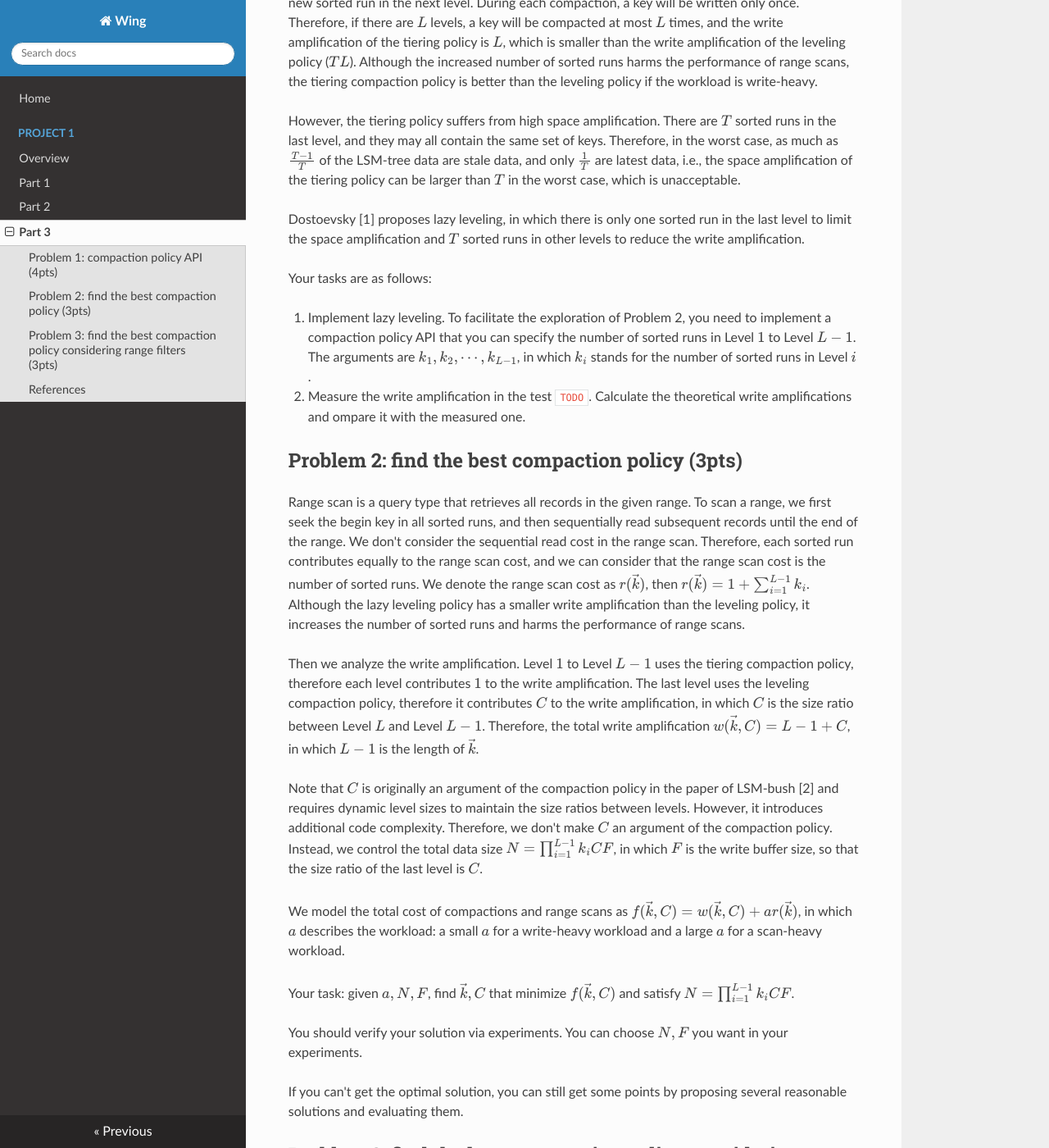
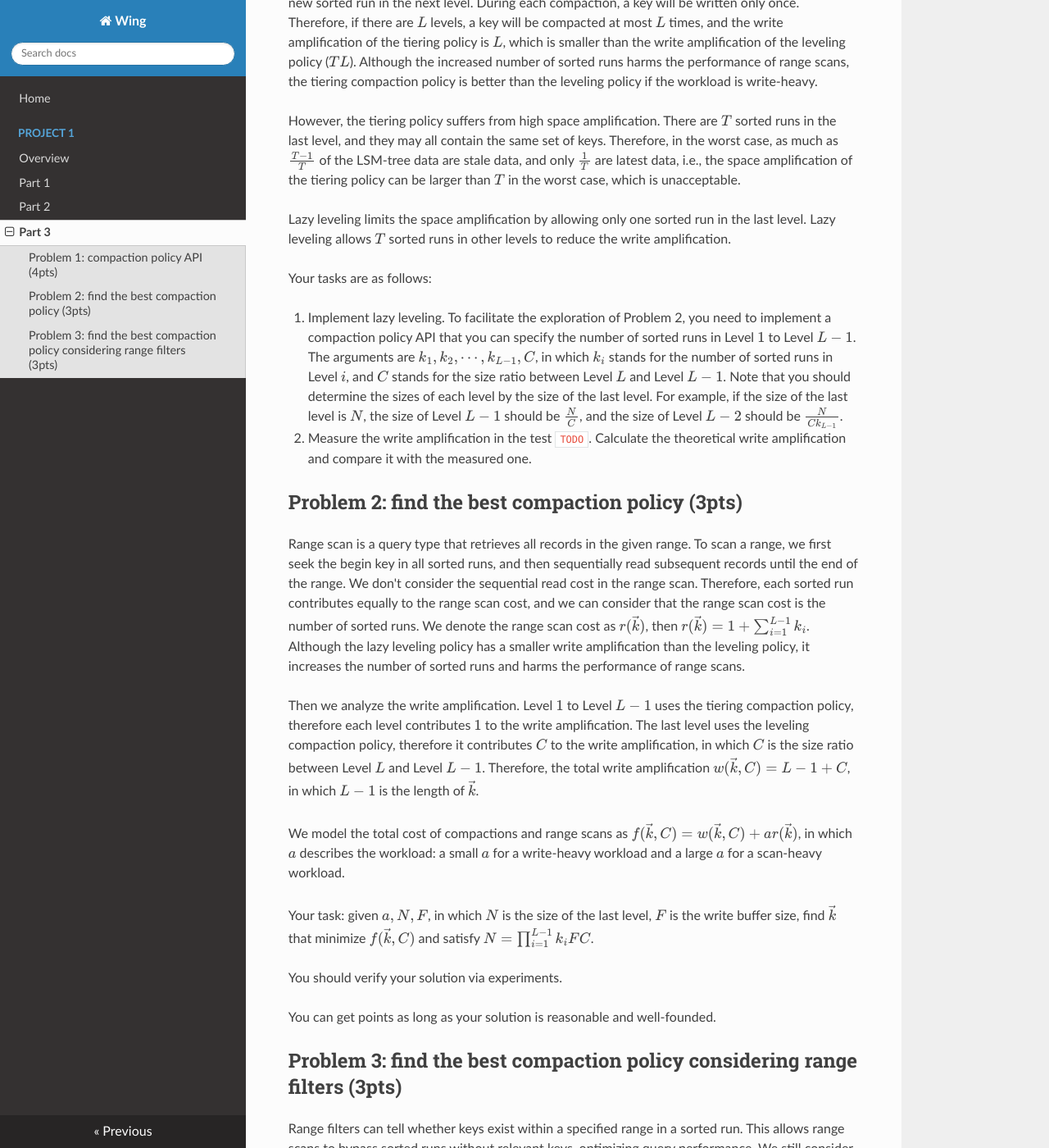
Before and after one commit to iidb/wing-docs, an MkDocs documentation site: the page built from docs/p1/part3.md, in a window 1280 px wide and 1400 px high, scrolled down 392 px. Shown: the whole window at 82% size. Built offline with MkDocs 1.6.1, drawn with Linux system fonts in a browser that asks for light colours; nearby versions of some CDN libraries; formulas are drawn with MathJax 3; some of the changed text lies outside the part shown.

Commit message:
Update part3.md

```diff
--- a/docs/p1/part3.md
+++ b/docs/p1/part3.md
@@ -8,12 +8,12 @@ Tiering is another compaction policy: there are at most $T$ sorted runs in each
 
 However, the tiering policy suffers from high space amplification. There are $T$ sorted runs in the last level, and they may all contain the same set of keys. Therefore, in the worst case, as much as $\frac{T-1}{T}$ of the LSM-tree data are stale data, and only $\frac{1}{T}$ are latest data, i.e., the space amplification of the tiering policy can be larger than $T$ in the worst case, which is unacceptable.
 
-Dostoevsky [1] proposes lazy leveling, in which there is only one sorted run in the last level to limit the space amplification and $T$ sorted runs in other levels to reduce the write amplification.
+Lazy leveling limits the space amplification by allowing only one sorted run in the last level. Lazy leveling allows $T$ sorted runs in other levels to reduce the write amplification.
 
 Your tasks are as follows:
 
-1. Implement lazy leveling. To facilitate the exploration of Problem 2, you need to implement a compaction policy API that you can specify the number of sorted runs in Level $1$ to Level $L-1$. The arguments are $k_1, k_2, \cdots, k_{L-1}$, in which $k_i$ stands for the number of sorted runs in Level $i$.
-2. Measure the write amplification in the test `TODO`. Calculate the theoretical write amplifications and ompare it with the measured one.
+1. Implement lazy leveling. To facilitate the exploration of Problem 2, you need to implement a compaction policy API that you can specify the number of sorted runs in Level $1$ to Level $L-1$. The arguments are $k_1, k_2, \cdots, k_{L-1}, C$, in which $k_i$ stands for the number of sorted runs in Level $i$, and $C$ stands for the size ratio between Level $L$ and Level $L-1$. Note that you should determine the sizes of each level by the size of the last level. For example, if the size of the last level is $N$, the size of Level $L-1$ should be $\frac{N}{C}$, and the size of Level $L-2$ should be $\frac{N}{C k_{L-1}}$.
+2. Measure the write amplification in the test `TODO`. Calculate the theoretical write amplification and compare it with the measured one.
 
 ## Problem 2: find the best compaction policy (3pts)
 
@@ -21,32 +21,22 @@ Range scan is a query type that retrieves all records in the given range. To sca
 
 Then we analyze the write amplification. Level $1$ to Level $L-1$ uses the tiering compaction policy, therefore each level contributes $1$ to the write amplification. The last level uses the leveling compaction policy, therefore it contributes $C$ to the write amplification, in which $C$ is the size ratio between Level $L$ and Level $L-1$. Therefore, the total write amplification $w(\vec k, C) = L - 1 + C$, in which $L-1$ is the length of $\vec k$.
 
-Note that $C$ is originally an argument of the compaction policy in the paper of LSM-bush [2] and requires dynamic level sizes to maintain the size ratios between levels. However, it introduces additional code complexity. Therefore, we don't make $C$ an argument of the compaction policy. Instead, we control the total data size $N = \prod_{i=1}^{L-1} k_i C F$, in which $F$ is the write buffer size, so that the size ratio of the last level is $C$.
-
 We model the total cost of compactions and range scans as $f(\vec k, C) = w(\vec k, C) + a r(\vec k)$, in which $a$ describes the workload: a small $a$ for a write-heavy workload and a large $a$ for a scan-heavy workload.
 
-Your task: given $a, N, F$, find $\vec k, C$ that minimize $f(\vec k, C)$ and satisfy $N = \prod_{i=1}^{L-1} k_i C F$.
+Your task: given $a, N, F$, in which $N$ is the size of the last level, $F$ is the write buffer size, find $\vec k$ that minimize $f(\vec k, C)$ and satisfy $N = \prod_{i=1}^{L-1} k_i F C$.
 
-You should verify your solution via experiments. You can choose $N, F$ you want in your experiments.
+You should verify your solution via experiments.
 
-If you can't get the optimal solution, you can still get some points by proposing several reasonable solutions and evaluating them.
+You can get points as long as your solution is reasonable and well-founded.
 
 ## Problem 3: find the best compaction policy considering range filters (3pts)
 
 Range filters can tell whether keys exist within a specified range in a sorted run. This allows range scans to bypass sorted runs without relevant keys, optimizing query performance. We still consider the range scan cost $r$ as the number of sorted runs it reads in this problem. However, since some sorted runs may be skipped, the range scan cost $r \le 1 + \sum_{i=1}^{L-1} k_i$
 
-For example, if the range scan length is $m$, then the expected number of records to read (i.e., expected scan length) in the last level (i.e., Level $L$) is $m$. Since the size of Level $L-1$ is $\frac{1}{C}$ of the size of Level $L$, and there are $k_{L-1}$ sorted runs in Level $L-1$, the size of each sorted run in Level $L-1$ is $\frac{1}{C k_{L-1}}$ of the size of Level $L$. Therefore, the expected scan length in each sorted run of Level $L-1$ is $\frac{m}{C k_{L-1}}$. Similarly, the expected scan length in each sorted run of Level $L-2$ is $\frac{m}{C k_{L-1} k_{L-2}}$. To simplify the model, if the expected scan length $s$ of a sorted run $\ge 1$, then we think that the sorted run must be read, and it contributes $1$ to the range scan cost $r$. If $s < 1$, then there is a probability of $1-s$ that the sorted run does not contain keys in the scan range and we don't need to read it, therefore the sorted run contributes $s$ to the range scan cost $r$.
+We denote the range scan length as $m$, then the expected number of records to read (i.e., expected scan length) in the last level (i.e., Level $L$) is $m$. Since the size of Level $L-1$ is $\frac{1}{C}$ of the size of Level $L$, and there are $k_{L-1}$ sorted runs in Level $L-1$, the size of each sorted run in Level $L-1$ is $\frac{1}{C k_{L-1}}$ of the size of Level $L$. Therefore, the expected scan length in each sorted run of Level $L-1$ is $\frac{m}{C k_{L-1}}$. Similarly, the expected scan length in each sorted run of Level $L-2$ is $\frac{m}{C k_{L-1} k_{L-2}}$. To simplify the model, if the expected scan length $s$ of a sorted run $\ge 1$, then we think that the sorted run must be read, and it contributes $1$ to the range scan cost $r$. If $s < 1$, then there is a probability of $1-s$ that the sorted run does not contain keys in the scan range and we don't need to read it, therefore the sorted run contributes $s$ to the range scan cost $r$.
 
-To simplify the model, we don't consider the memory consumption of range filters, and we regard the false positive rate of range filters as zero.
+Your task: given $a, N, F$, and the range scan length $m$, find $\vec k, C$ that minimize $f(\vec k, C) = w(\vec k, C) + a r(\vec k)$ and satisfy $N = \prod_{i=1}^{L-1} k_i C F$. The total write amplification $w(\vec k, C) = L - 1 + C$. The range scan cost $r(\vec k)$ is what you need to solve.
 
-Your task: given $a, N, F$, and the range scan length $m$, find $\vec k, C$ that minimize $f(\vec k, C)$ and satisfy $N = \prod_{i=1}^{L-1} k_i C F$.
+You should verify your solution via test $TODO$.
 
-You should verify your solution via experiments. You can implement a fake range filter by reading the sorted run and checking whether keys exist in the range without counting the I/O into costs. You can choose $N, F$ you want in your experiments.
-
-If you can't get the optimal solution, you can still get some points by proposing several reasonable solutions and evaluating them.
-
-## References
-
-[1] Dostoevsky: Better Space-Time Trade-Offs for LSM-Tree Based Key-Value Stores via Adaptive Removal of Superfluous Merging. <https://dl.acm.org/doi/pdf/10.1145/3183713.3196927>
-
-[2] The Log-Structured Merge-Bush & the Wacky Continuum. <https://dl.acm.org/doi/pdf/10.1145/3299869.3319903>
+You can get points as long as your solution is reasonable and well-founded.
```
